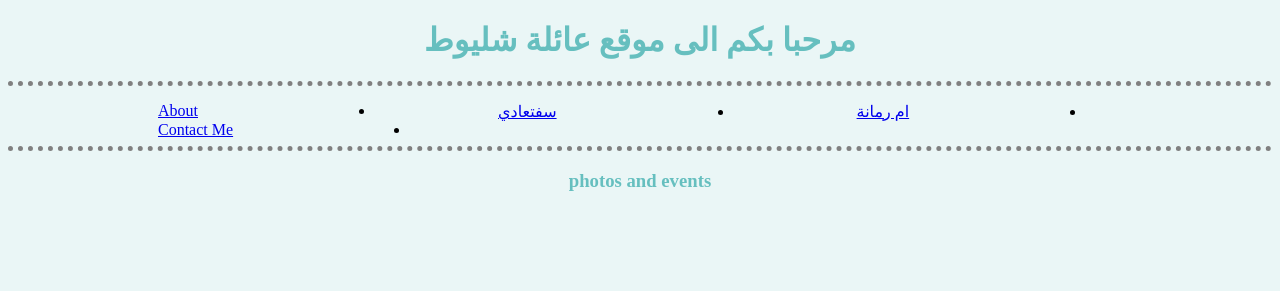
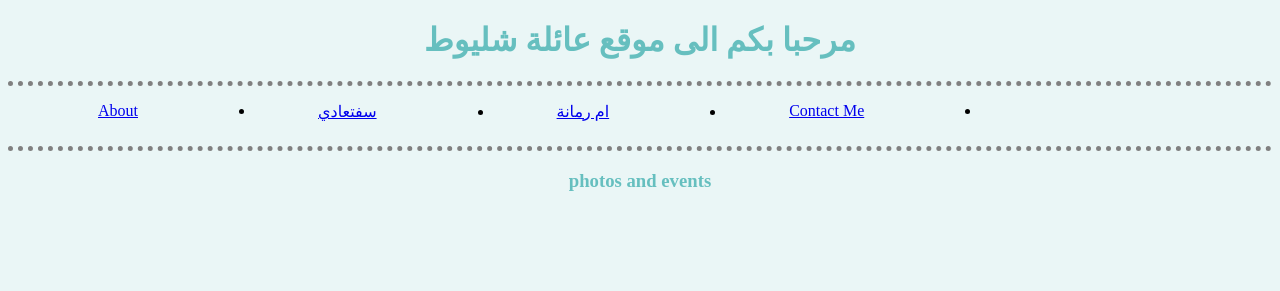
Before and after one commit to ehsans21/Family, a plain HTML site: page index.html in a window 1280 px wide. Drawn offline with Linux system fonts and the light colour scheme.

Commit message:
V6.3
smart device alignment fix

```diff
--- a/css/styles.css
+++ b/css/styles.css
@@ -37,5 +37,5 @@
 
            a {
              display: inline;
-             padding: 150px;
+             padding: 90px;
            }
```
